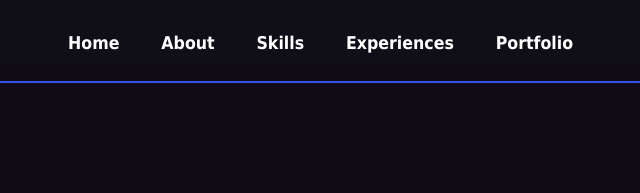
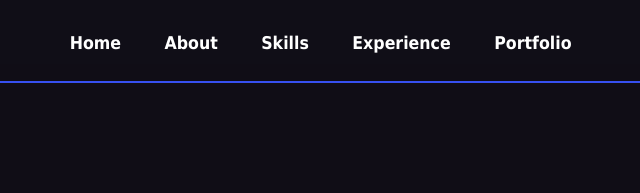
Before and after one commit to Gwachukwu/Portfolio, a plain HTML site: page index.html in a window 1280 px wide. Shown: the top 193 px of the page, 501-1141 px from the left. Drawn offline with Linux system fonts and the light colour scheme.

Commit message:
correction

```diff
--- a/index.html
+++ b/index.html
@@ -36,7 +36,7 @@
                   <li><a href="#">Home</a></li>
                   <li><a href="#about">About</a></li>
                   <li><a href="#skills">Skills</a></li>
-                  <li><a href="#experience">Experiences</a></li>
+                  <li><a href="#experience">Experience</a></li>
                   <li><a href="#portfolio">Portfolio</a></li>
                 </ul>
               </div>
```
